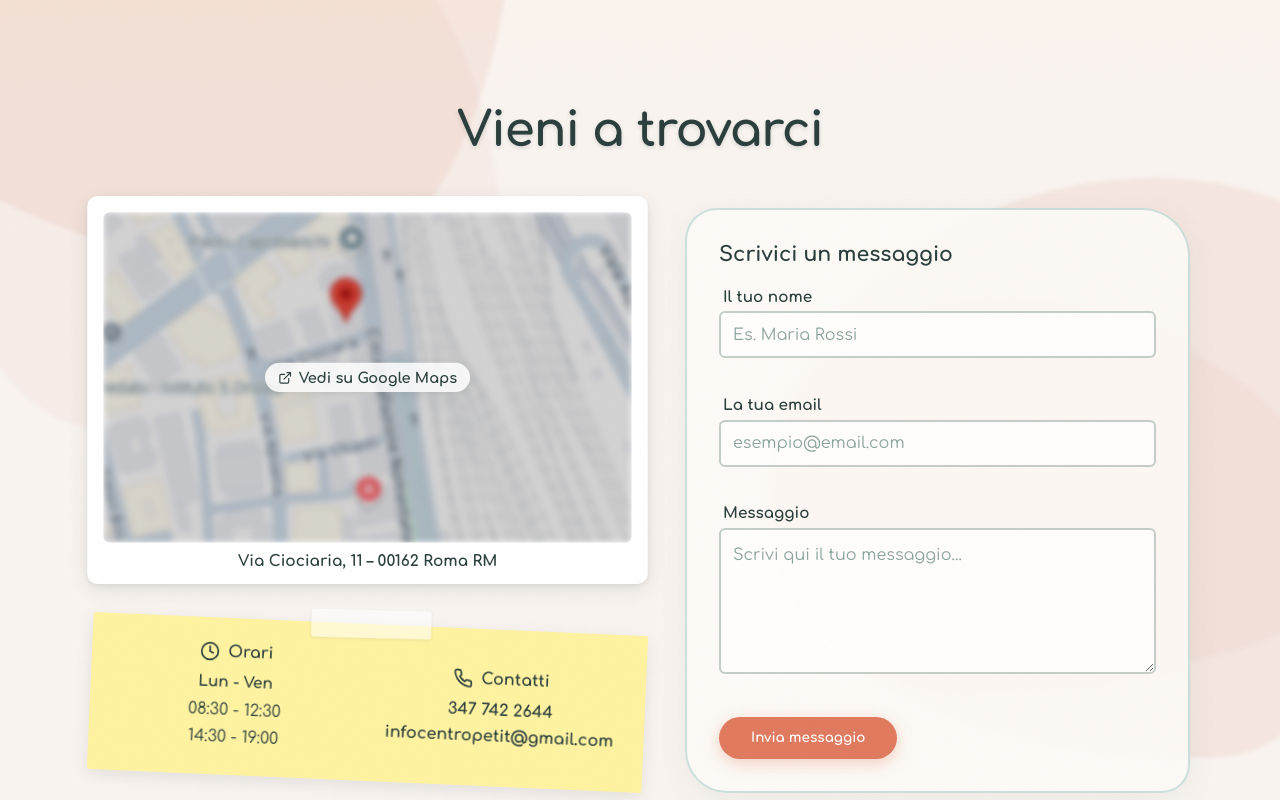
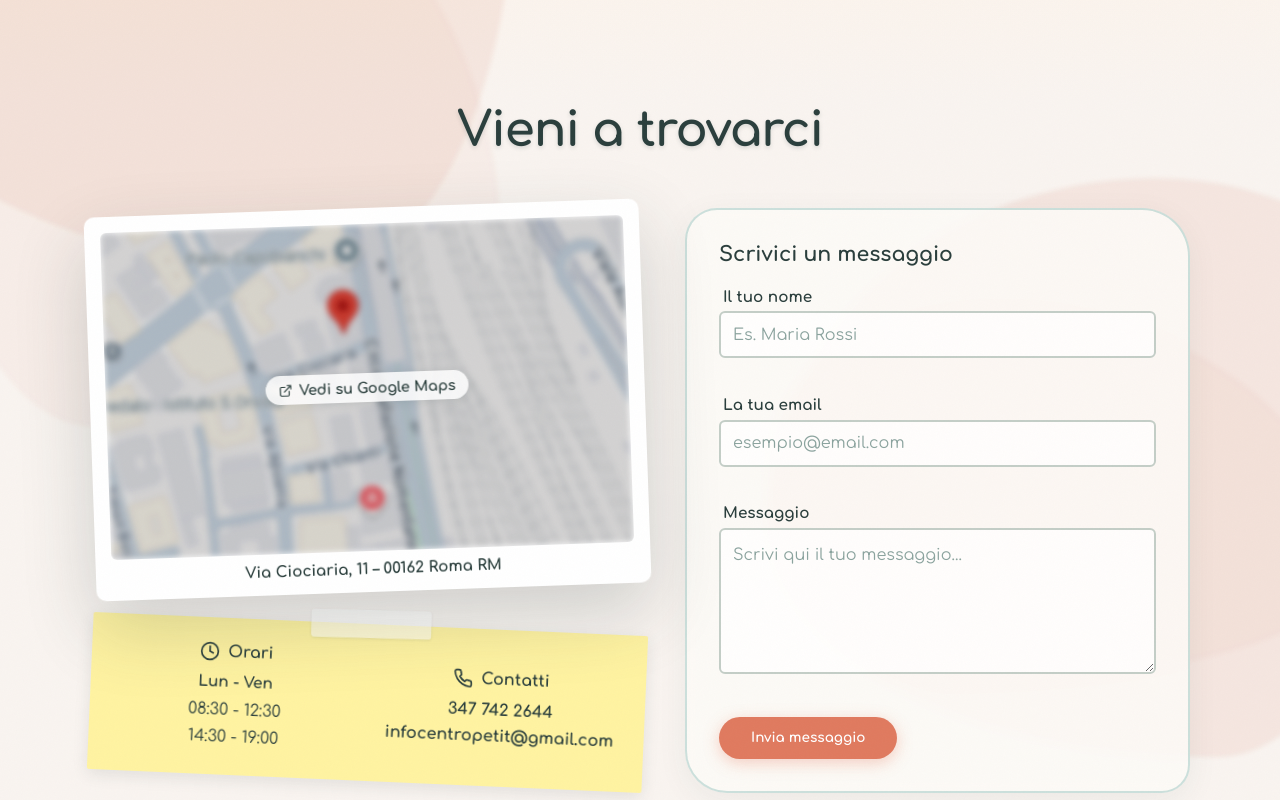
Before and after one commit to Soybot-git/Petit, an Angular app: page / in a window 1280 px wide. In both pictures the pointer is over the element 367 px from the left and 399 px from the top of the page. Built offline with nearby package versions, Linux system fonts and the light colour scheme.

Commit message:
refactor(styles): scope contacts hover states to visible state
Remove !important declarations and scope hover/focus transforms
under .desk-objects.is-visible. Adjust transition timing to 0.4s ease.
Preserve prefers-reduced-motion accessibility rules.

```diff
--- a/src/app/sections/contacts/contacts.scss
+++ b/src/app/sections/contacts/contacts.scss
@@ -38,7 +38,7 @@
 .desk-item {
   position: relative;
   border-radius: 10px;
-  transition: transform 0.35s cubic-bezier(0.34, 1.56, 0.64, 1), box-shadow 0.35s ease;
+  transition: transform 0.4s ease, box-shadow 0.4s ease;
   --rotation: 0deg;
 }
 
@@ -46,8 +46,10 @@
 .left-col .desk-item:last-child { --rotation: 2.5deg; }
 .right-col .desk-item { --rotation: -1.5deg; }
 
-.desk-item:hover, .desk-item:focus-within {
-  transform: rotate(0deg) translateY(-10px) scale(1.01) !important;
+.desk-objects.is-visible .desk-item:hover,
+.desk-objects.is-visible .desk-item:focus-within {
+  transform: rotate(0deg) translateY(-10px) scale(1.01);
+  box-shadow: 0 28px 72px rgba(42, 62, 60, 0.2);
   z-index: 10;
 }
 
@@ -254,9 +256,9 @@
   --rotation: 0deg;
 }
 
-.desk-item.contact-card:hover,
-.desk-item.contact-card:focus-within {
-  transform: translateY(-12px) scale(1.02) !important;
+.desk-objects.is-visible .desk-item.contact-card:hover,
+.desk-objects.is-visible .desk-item.contact-card:focus-within {
+  transform: translateY(-12px) scale(1.02);
   box-shadow: 0 28px 72px rgba(42, 62, 60, 0.2);
 }
 
@@ -399,8 +401,9 @@
 @media (max-width: 768px) {
   .desk-objects { grid-template-columns: 1fr; gap: 2rem; }
   .desk-col { gap: 2rem; }
-  .desk-item { width: 100%; transform: none !important; }
-  .desk-item:hover, .desk-item:focus-within { transform: translateY(-6px) scale(1.01) !important; }
+  .desk-objects.is-visible .desk-item { width: 100%; transform: none; }
+  .desk-objects.is-visible .desk-item:hover,
+  .desk-objects.is-visible .desk-item:focus-within { transform: translateY(-6px) scale(1.01); }
 
   .post-it-content { grid-template-columns: 1fr; gap: 1rem; }
   .post-it-section { text-align: center; }
@@ -422,10 +425,12 @@
 @media (prefers-reduced-motion: reduce) {
   .desk-item { transition: box-shadow 0.2s ease; }
   .left-col .desk-item:first-child, .left-col .desk-item:last-child, .right-col .desk-item { --rotation: 0deg; }
-  .desk-item:hover, .desk-item:focus-within { transform: translateY(-4px) !important; }
-  .desk-item.contact-card:hover, .desk-item.contact-card:focus-within { transform: translateY(-4px) scale(1.01) !important; }
+  .desk-objects.is-visible .desk-item:hover,
+  .desk-objects.is-visible .desk-item:focus-within { transform: translateY(-4px); }
+  .desk-objects.is-visible .desk-item.contact-card:hover,
+  .desk-objects.is-visible .desk-item.contact-card:focus-within { transform: translateY(-4px) scale(1.02); }
   .map-placeholder { transition: none; }
   .form-field input, .form-field textarea, .desk-button { transition: none; }
   .toast-message, .toast-in-place { animation: none; }
-  .desk-item { animation: none !important; opacity: 1; transform: rotate(var(--rotation)); }
+  .desk-objects.is-visible .desk-item { animation: none; opacity: 1; transform: rotate(var(--rotation)); }
 }
```
